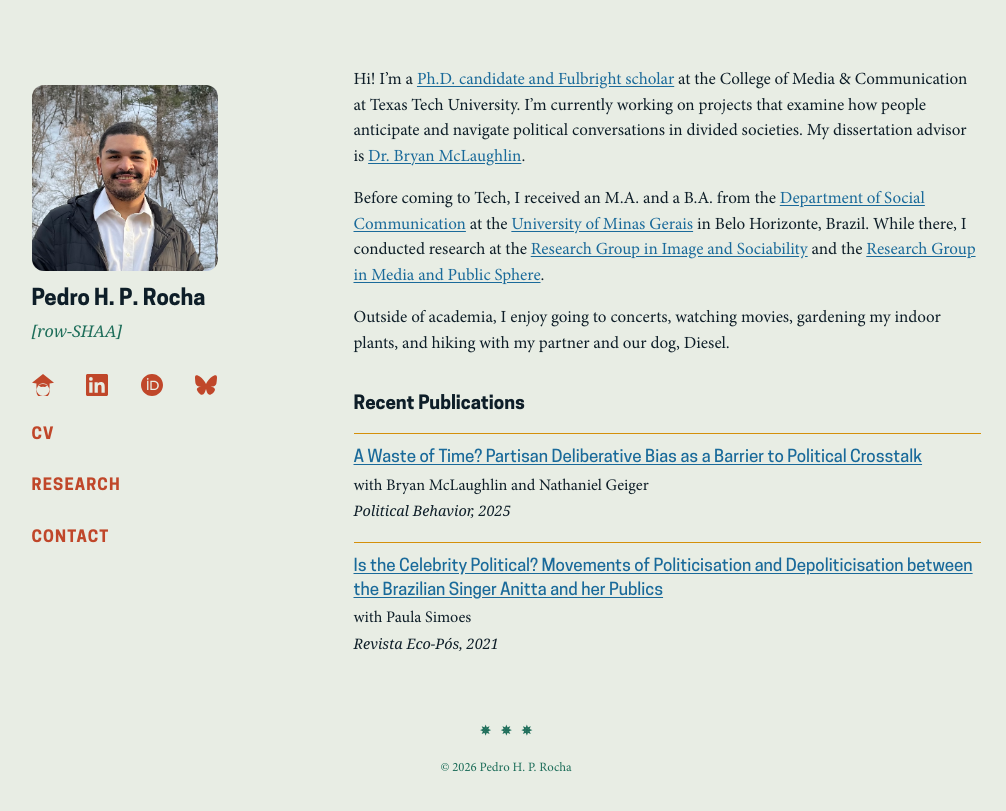
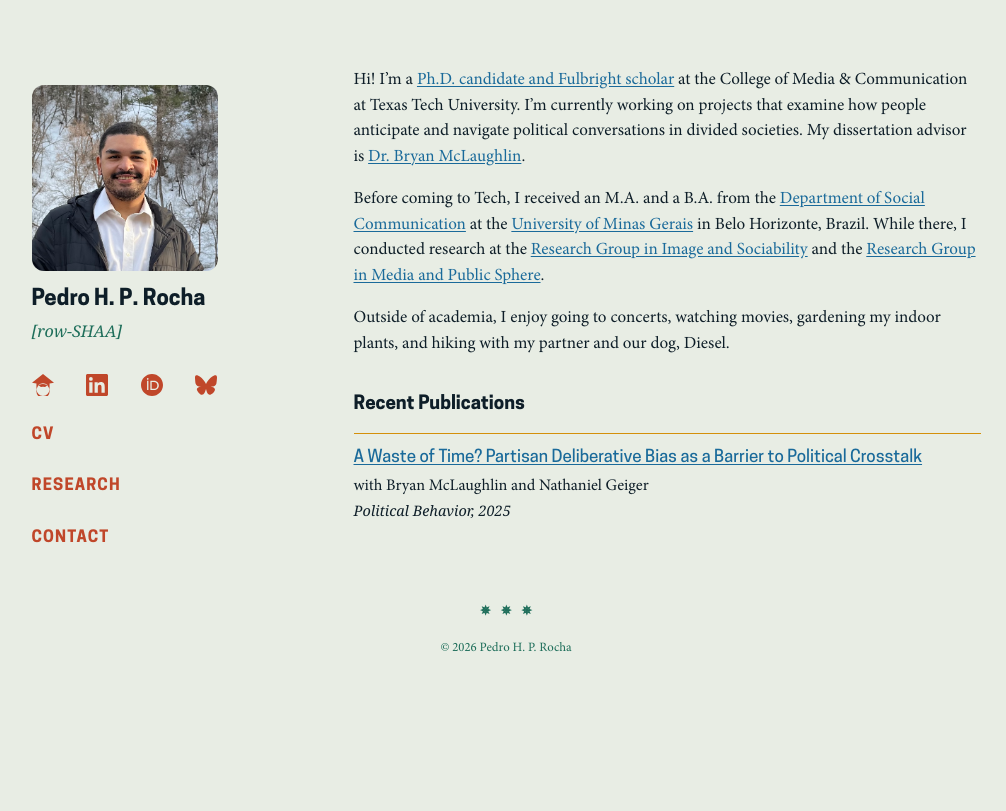
Before and after one commit to pedrohprocha/pedrohprocha.github.io, a Jekyll site: the page built from index.md, in a window 1280 px wide. Shown: the top 811 px of the page, without its empty margins (134-1140 px from the left). Built offline with Jekyll 4.4.1, drawn with Linux system fonts in a browser that asks for light colours; some web fonts are replaced.

Commit message:
new publications

```diff
--- a/_data/publications.yml
+++ b/_data/publications.yml
@@ -4,20 +4,9 @@
     venue: "Political Behavior, 2025"
     doi: "https://doi.org/10.1007/s11109-025-10068-w"
 
-  - title: "Is the Celebrity Political? Movements of Politicisation and Depoliticisation between the Brazilian Singer Anitta and her Publics"
-    authors: "with Paula Simoes"
-    venue: "Revista Eco-Pós, 2021"
-    doi: "https://doi.org/10.29146/ecopos.v24i2.27702"
-
 book_chapters:
   - title: "Celebrity Activism as Discursive Representation: A Case Study of the Brazilian Singer Daniela Mercury and LGBTQ rights in Brazil"
-    authors: "Pedro H. P. Rocha and Regiane Garcez"
+    authors: "with Regiane Garcêz"
     venue: "Bloomsbury Publishing, 2025"
     url: "https://www.bloomsbury.com/us/audience-interactions-in-contemporary-celebrity-culture-9781666922431/"
     url_label: "Bloomsbury"
-
-  - title: "As políticas de Anitta / Celebridades em tempos de Covid-19"
-    authors: "Pedro H. P. Rocha"
-    venue: "Selo PPGCOM UFMG Press, 2021"
-    url: "https://seloppgcomufmg.com.br/colecoes/diario-da-quarentena/"
-    url_label: "Free download"
```
